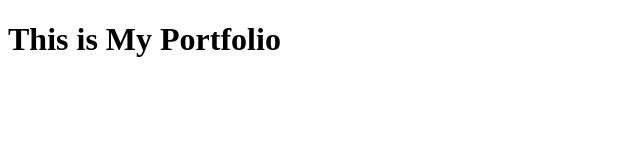
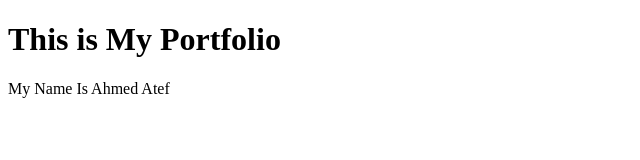
Before and after one commit to ahmad14ayman/-Ahmed123rezk123, a plain HTML site: page index.html in a window 1280 px wide. Shown: the whole page, without its empty margins (0-640 px from the left). Drawn offline with Linux system fonts and the light colour scheme.

Commit message:
Update index.html

```diff
--- a/index.html
+++ b/index.html
@@ -7,5 +7,6 @@
 </head>
 <body>
     <h1>This is My Portfolio</h1>
+    <p>My Name Is Ahmed Atef</p>
 </body>
 </html>
```
